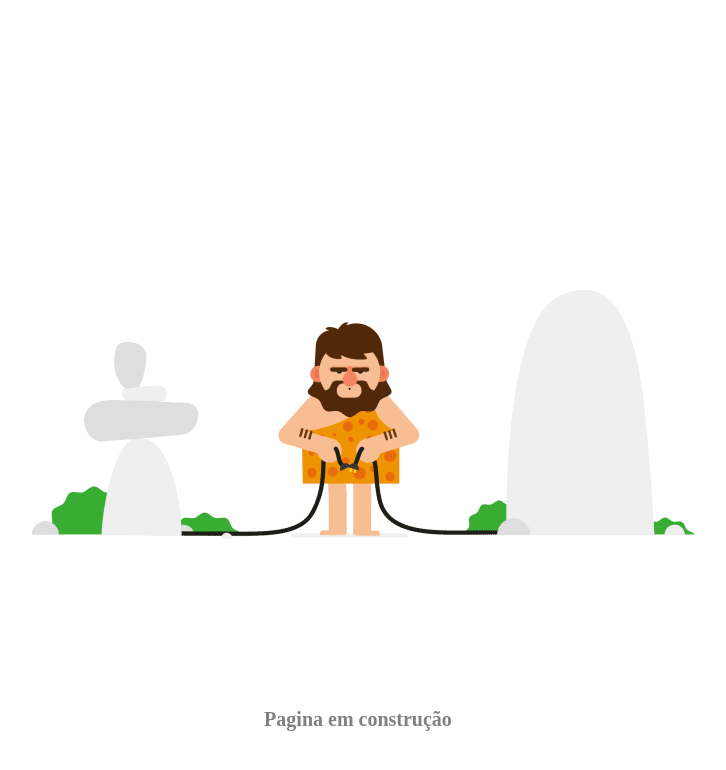
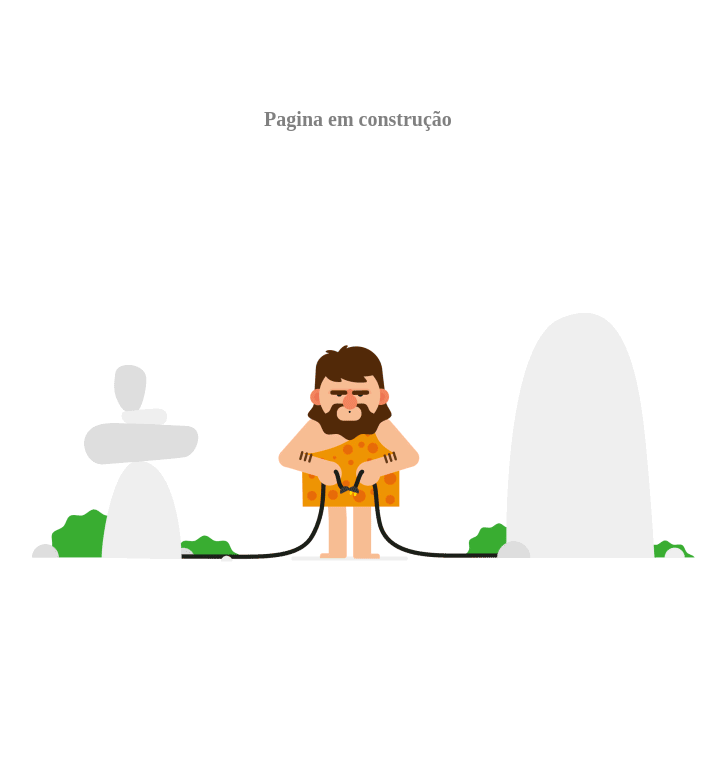
Before and after one commit to GabrielPRDF/clone-tabnews, a Next.js app: page / in a window 1280 px wide. Shown: the top 770 px of the page, without its empty margins (282-1008 px from the left). Built offline with nearby package versions, Linux system fonts and the light colour scheme.

Commit message:
Update index.js

```diff
--- a/pages/index.js
+++ b/pages/index.js
@@ -11,7 +11,6 @@ function Home() {
         paddingTop: "100px",
       }}
     >
-      <img src={imagem404.src} alt="Pagina 404" />
       <p
         style={{
           fontSize: "20px",
@@ -23,6 +22,7 @@ function Home() {
       >
         Pagina em construção{" "}
       </p>
+      <img src={imagem404.src} alt="Pagina 404" />
     </div>
   );
 }
```
